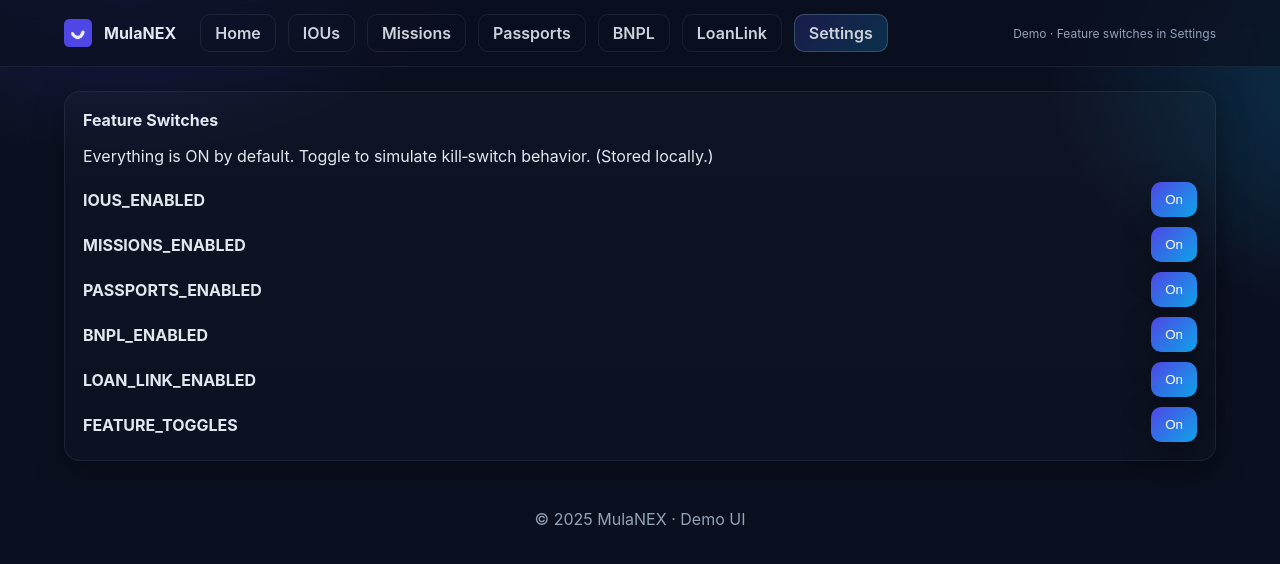
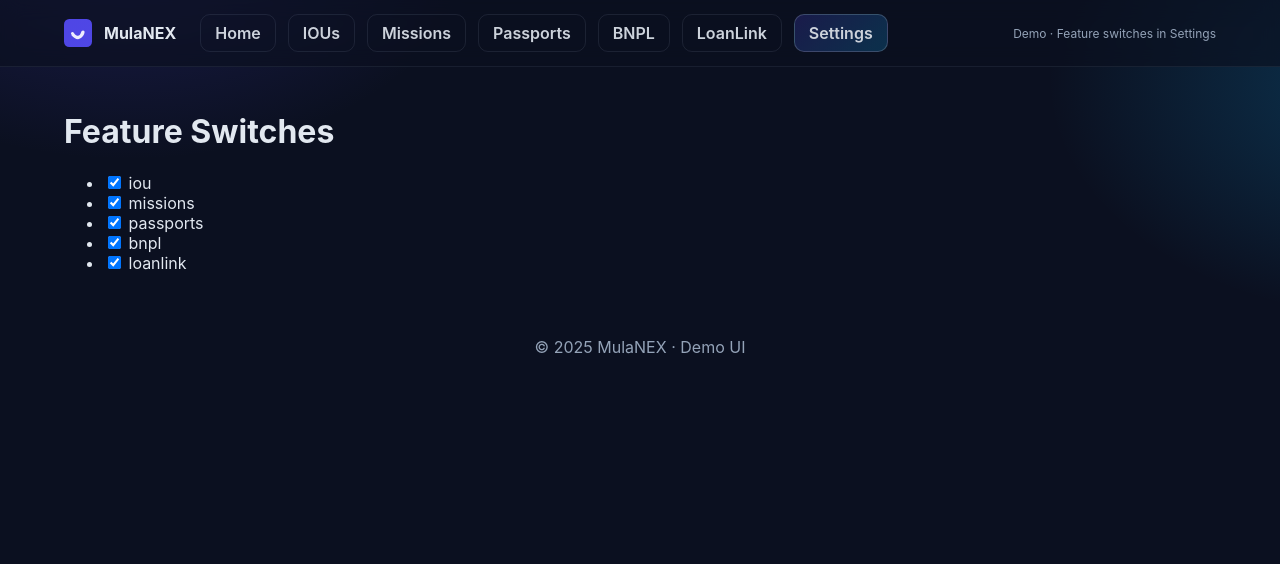
Before and after one commit to Mzondiwe/mulanex-demo, a Next.js app: page /settings in a window 1280 px wide. Shown: the top 564 px of the page. Built offline with nearby package versions, Linux system fonts and the light colour scheme.

Commit message:
Update settings.js

```diff
--- a/pages/settings.js
+++ b/pages/settings.js
@@ -1 +1,49 @@
-export default function Settings({flags,setFlags}){const keys=Object.keys(flags);const toggle=k=>setFlags({...flags,[k]:!flags[k]});return (<section className='card'><h3>Feature Switches</h3><p className='sub'>Everything is ON by default. Toggle to simulate kill‑switch behavior. (Stored locally.)</p><div className='list'>{keys.map(k=>(<div className='row' key={k}><div className='title'>{k}</div><button className='btn' onClick={()=>toggle(k)}>{flags[k]?'On':'Off'}</button></div>))}</div></section>)}
+// pages/settings.js
+import { DEFAULT_FLAGS, loadFlags, saveFlags } from '../lib/flags';
+import { useEffect, useState } from 'react';
+
+export default function Settings() {
+  const [flags, setFlags] = useState(DEFAULT_FLAGS);
+
+  useEffect(() => {
+    setFlags(loadFlags());
+  }, []);
+
+  const toggles = flags?.FEATURE_TOGGLES ?? {};
+  const keys = Object.keys(toggles); // now safe
+
+  function updateToggle(key, value) {
+    const next = {
+      ...flags,
+      FEATURE_TOGGLES: { ...toggles, [key]: value },
+      // Reflect top-level booleans too (optional, but keeps both in sync)
+      IOUS_ENABLED: key === 'iou' ? value : flags.IOUS_ENABLED,
+      MISSIONS_ENABLED: key === 'missions' ? value : flags.MISSIONS_ENABLED,
+      PASSPORTS_ENABLED: key === 'passports' ? value : flags.PASSPORTS_ENABLED,
+      BNPL_ENABLED: key === 'bnpl' ? value : flags.BNPL_ENABLED,
+      LOAN_LINK_ENABLED: key === 'loanlink' ? value : flags.LOAN_LINK_ENABLED,
+    };
+    setFlags(next);
+    saveFlags(next);
+  }
+
+  return (
+    <main>
+      <h1>Feature Switches</h1>
+      <ul>
+        {keys.map(k => (
+          <li key={k}>
+            <label>
+              <input
+                type="checkbox"
+                checked={!!toggles[k]}
+                onChange={(e) => updateToggle(k, e.target.checked)}
+              />
+              {' '}{k}
+            </label>
+          </li>
+        ))}
+      </ul>
+    </main>
+  );
+}
```
